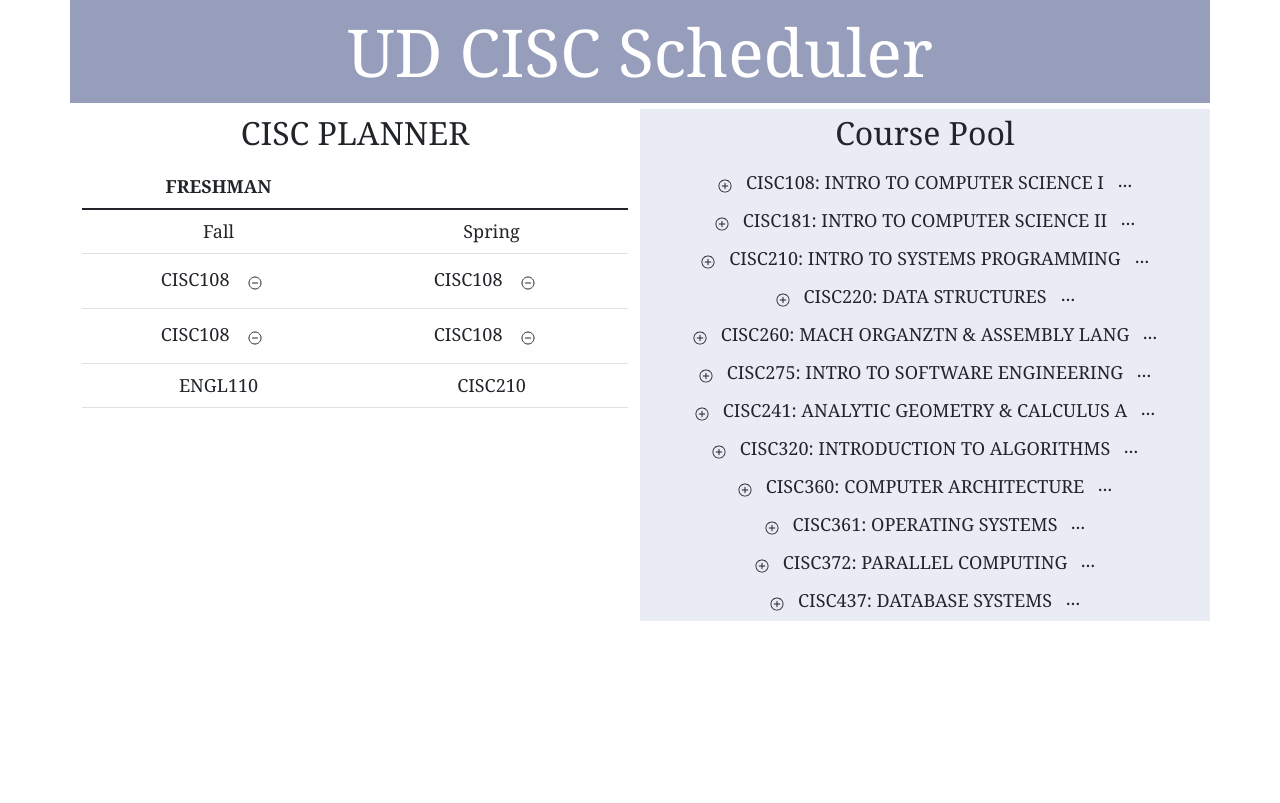
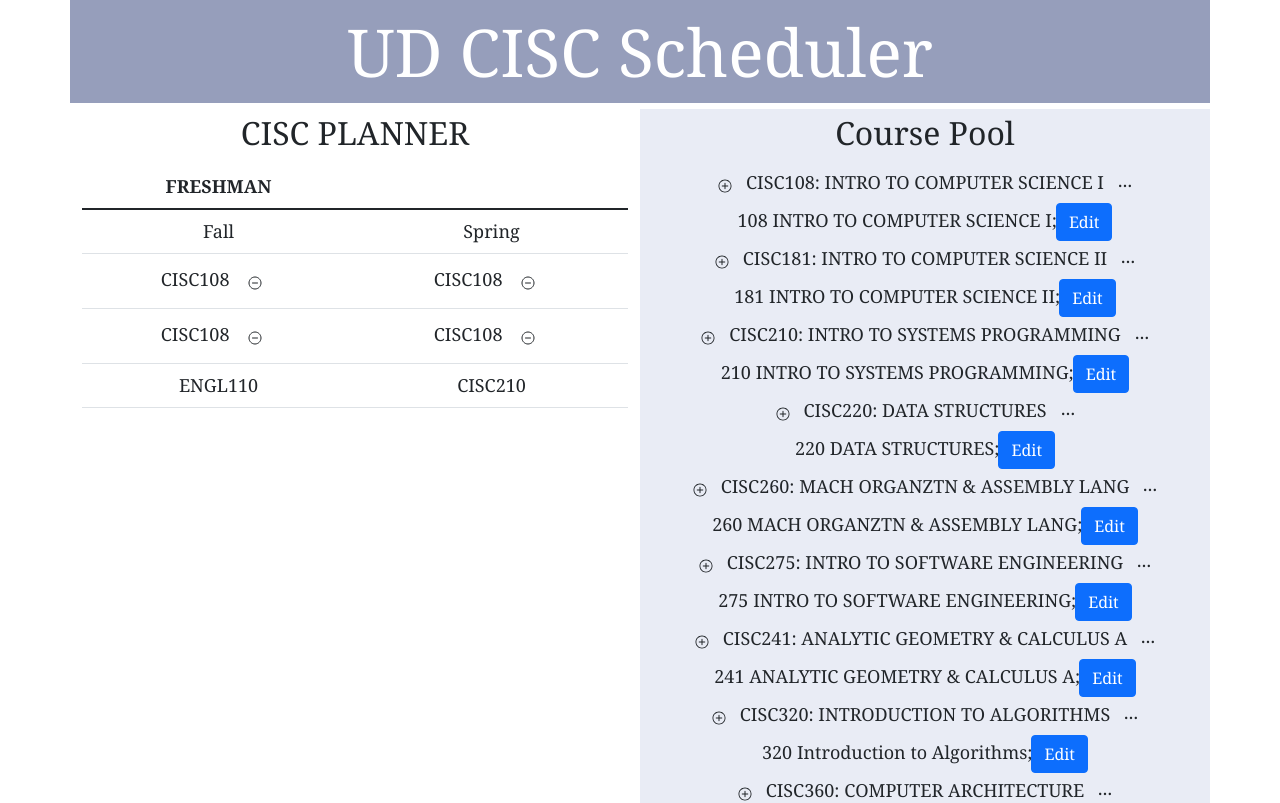
Before and after one commit to UD-CISC275-F21/ud-cis-scheduler-team-8, a React (Create React App) app: page / in a window 1280 px wide. Shown: the top 803 px of the page. Built offline with nearby package versions, Linux system fonts and the light colour scheme.

Commit message:
edit button

```diff
--- a/src/Component/CoursePool.tsx
+++ b/src/Component/CoursePool.tsx
@@ -7,6 +7,7 @@ import "bootstrap/dist/css/bootstrap.min.css";
 
 import { Button, Col, Modal } from "react-bootstrap";
 import { IoIosMore, IoIosAddCircleOutline } from "react-icons/io";
+import { EditableCourseItem } from "./EDitableCourseItem";
 
 
 export function CoursePool({ pool }: { pool: Course[] }): JSX.Element {
@@ -21,7 +22,7 @@ export function CoursePool({ pool }: { pool: Course[] }): JSX.Element {
         return <div key={course.ID}>
             <div><Button variant="tansparant" onClick={handleShow}><IoIosAddCircleOutline /></Button>
                 CISC{course.ID}: {course.Name.toUpperCase()}
-                <Button variant="tansparant" onClick={handleShow}><IoIosMore /></Button>
+                <Button variant="tansparant" onClick={handleShow}><IoIosMore /></Button><EditableCourseItem course = {course}/>
             </div>
 
             <Modal show={show} onHide={handleClose}>
--- /dev/null
+++ b/src/Component/EDitableCourseItem.tsx
@@ -0,0 +1,36 @@
+import React, {useState} from "react";
+import { Course } from "../interfaces/courses";
+import { ToggleButton, ButtonGroup } from "react-bootstrap";
+
+export function EditableCourseItem ({course}: {course: Course}) {
+    const [editing, setEditing] = useState<boolean>(false);
+
+    return editing ?
+        <div>
+            <div>{course.ID}</div>
+            <div>{course.Kind}</div>
+            <div>{course.Name}</div>
+            <div>{course.Description}</div>
+            <div>{course.Prereq}</div>
+            <ButtonGroup>
+                <ToggleButton variant= "warning" checked = {editing} value = "1"
+                    id={`toggle-editing-${course.ID}`}
+                    type = "checkbox"
+                    onChange = {(event) => setEditing(event.currentTarget.checked)}>
+                    Cancle
+                </ToggleButton>
+            </ButtonGroup>
+        </div> :
+        <div>
+            {course.ID} {course.Name};
+
+            <ButtonGroup>
+                <ToggleButton variant= "primary" checked = {editing} value = "1"
+                    id={`toggle-editing-${course.ID}`}
+                    type = "checkbox"
+                    onChange = {(event) => setEditing(event.currentTarget.checked)}>
+                    Edit
+                </ToggleButton>
+            </ButtonGroup>
+        </div>;
+}
```
